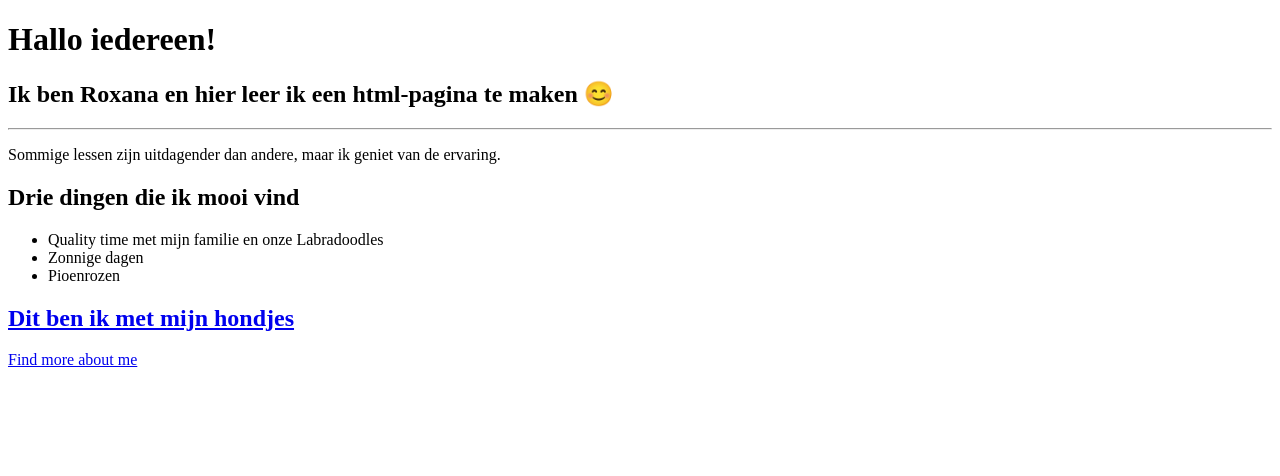
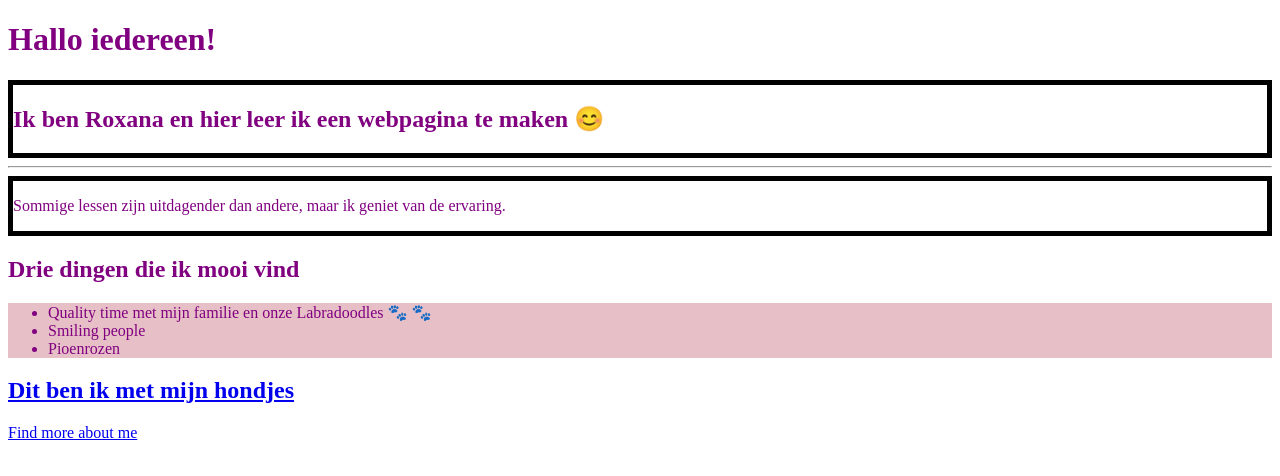
Before and after one commit to Rox-R/Winc_Academy, a plain HTML site: page opdracht_4_CSS/index.html in a window 1280 px wide. Drawn offline with Linux system fonts and the light colour scheme.

Commit message:
first part done

```diff
--- a/opdracht_4_CSS/index.html
+++ b/opdracht_4_CSS/index.html
@@ -9,17 +9,19 @@
 <body>
     <header>
     <h1> Hallo iedereen!</h1>
-    <h2> Ik ben Roxana en hier leer ik een html-pagina te maken 😊 </h2>
-    <hr />
+    <div class="black-border"> <h2> Ik ben Roxana en hier leer ik een webpagina te maken 😊 </h2>
+    </div>
+        <hr />
     </header>
 
     <main>
-    <p>Sommige lessen zijn uitdagender dan andere, maar ik geniet van de ervaring.</p>
+    <div class="black-border">  <p>Sommige lessen zijn uitdagender dan andere, maar ik geniet van de ervaring.</p>
+    </div>
     <!--Zet een lijstje van drie dingen die je mooi vindt in de pagina -->
     <h2> Drie dingen die ik mooi vind</h2>
-    <ul>
-        <li> Quality time met mijn familie en onze Labradoodles </li>
-        <li> Zonnige dagen </li>
+    <ul id="green-background">
+        <li> Quality time met mijn familie en onze Labradoodles 🐾 🐾  </li>
+        <li> Smiling people </li>
         <li> Pioenrozen </li>
     </ul>
     </main>
--- a/opdracht_4_CSS/styles.css
+++ b/opdracht_4_CSS/styles.css
@@ -0,0 +1,11 @@
+body {
+        color: purple;
+  }
+
+  .black-border {
+        border: 5px solid black;
+  }
+
+  #green-background {
+      background-color: rgb(231, 191, 198);
+  }
```
